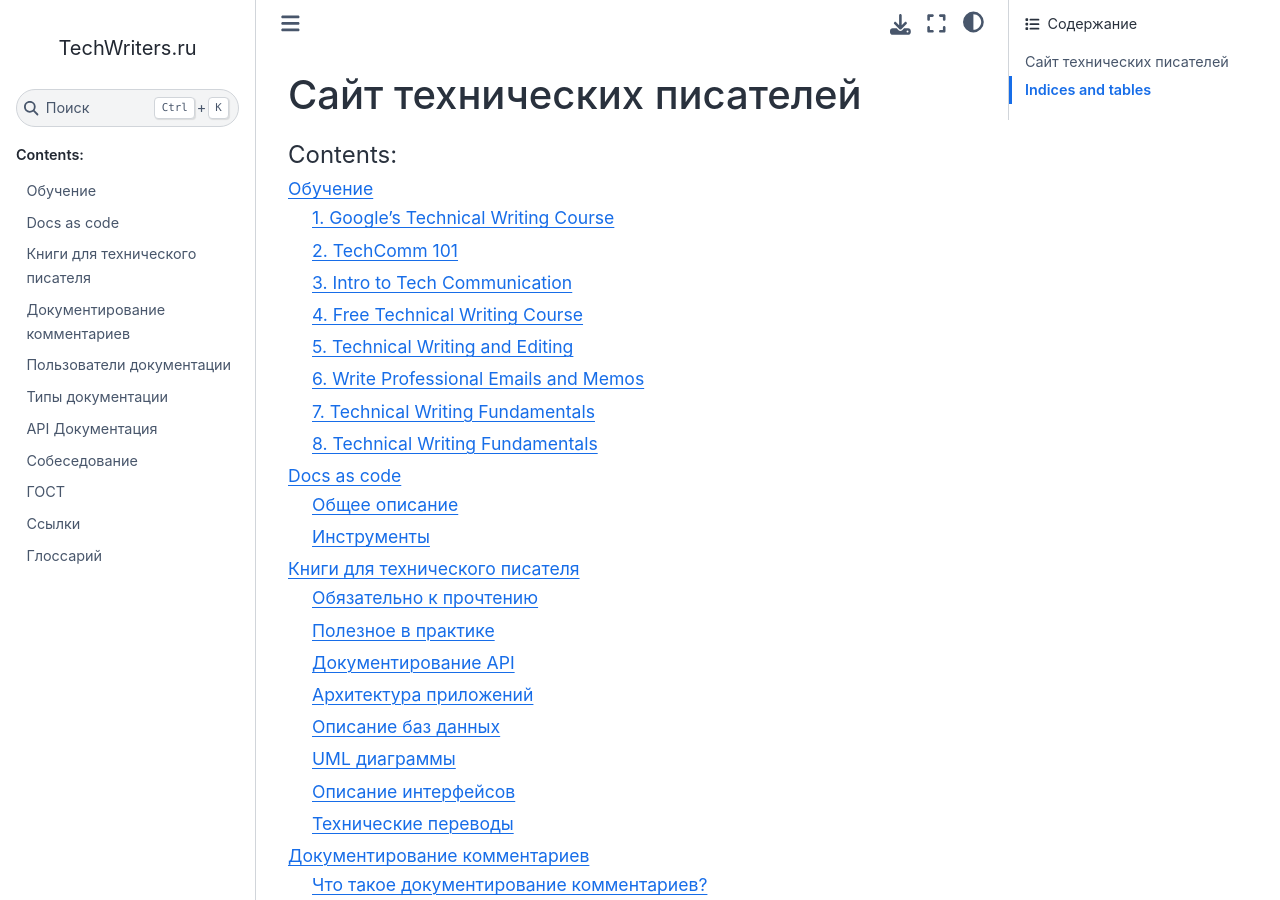
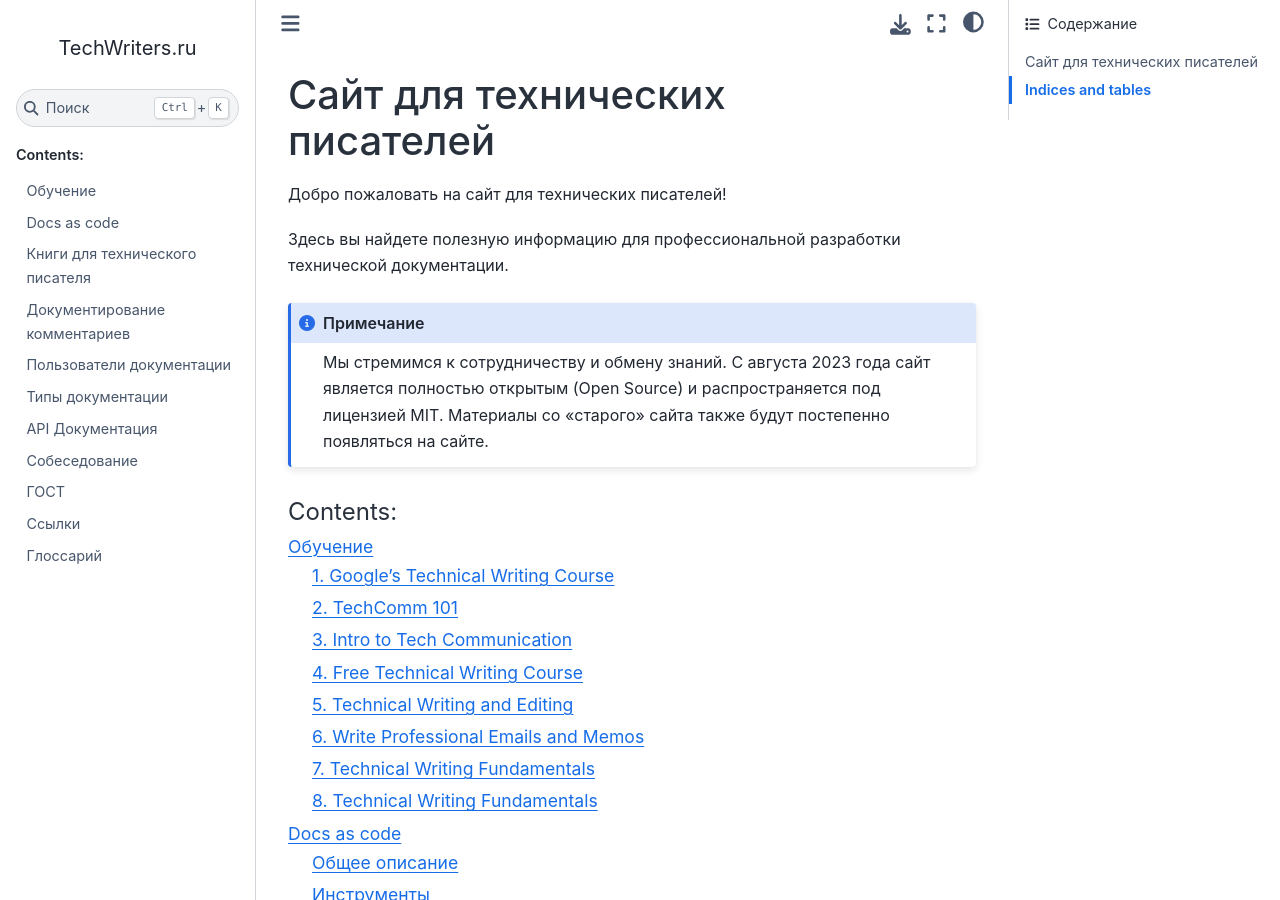
Before and after one commit to techwri/techwritersru, a Sphinx documentation site: the page built from source/index.rst, in a window 1280 px wide and 900 px high. Built offline with Sphinx 7.4.7 and the Sphinx Book theme 1.1.4, drawn with Linux system fonts in a browser that asks for light colours.

Commit message:
Добавлено приветственное описание

```diff
--- a/source/index.rst
+++ b/source/index.rst
@@ -3,8 +3,15 @@
    You can adapt this file completely to your liking, but it should at least
    contain the root `toctree` directive.
 
-Сайт технических писателей
-==========================
+Сайт для технических писателей
+==============================
+
+Добро пожаловать на сайт для технических писателей!
+
+Здесь вы найдете полезную информацию для профессиональной разработки технической документации.
+
+.. note:: Мы стремимся к сотрудничеству и обмену знаний. C августа 2023 года сайт является полностью открытым (Open Source) и распространяется под лицензией MIT.  Материалы со "старого" сайта также будут постепенно появляться на сайте.
+
 
 .. toctree::
    :maxdepth: 2
```
